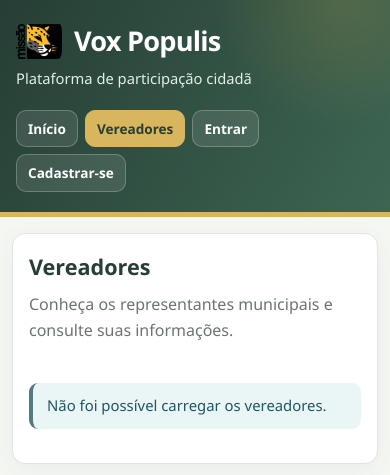
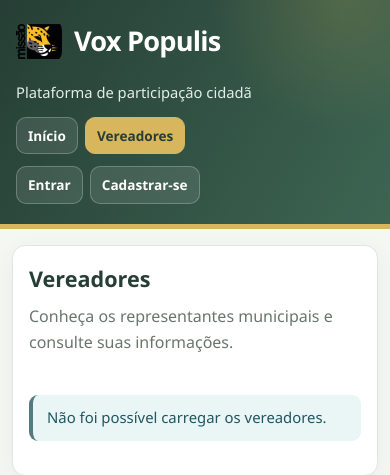
Before and after one commit to robertoarielfbelo2-cell/Projeto-Integrador, a PHP site: page /html/vereadores.html in a window 390 px wide. Shown: the top 475 px of the page. Run offline with PHP 8.4, Linux system fonts and the light colour scheme.

Commit message:
Reorganiza o cabecalho em uma linha e destaca a pagina atual
Logo a esquerda, Inicio e Vereadores ao centro e Entrar/Cadastrar-se a direita (empilha abaixo de 800px). O link da pagina atual recebe aria-current="page", com a mesma cor do hover.

```diff
--- a/frontend/css/style.css
+++ b/frontend/css/style.css
@@ -175,23 +175,41 @@
     font-weight: 500;
 }
 
-header nav {
-    display: flex;
-    flex-wrap: wrap;
+/* Cabeçalho do site em três colunas: logo | navegação | conta.
+   As colunas laterais têm a mesma largura (1fr), então a navegação fica no centro exato. */
+header:has(> nav) {
+    display: grid;
+    grid-template-columns: 1fr auto 1fr;
+    grid-template-areas:
+        "marca     nav conta"
+        "subtitulo nav conta";
     align-items: center;
-    gap: 9px;
-    margin-top: 19px;
+    column-gap: 24px;
 }
 
-header nav > span {
-    display: inline-flex;
+header:has(> nav) > h1 { grid-area: marca; }
+header:has(> nav) > p { grid-area: subtitulo; margin: 3px 0 0; }
+header:has(> nav) > nav { grid-area: nav; }
+header:has(> nav) > .conta { grid-area: conta; justify-self: end; }
+
+header nav,
+header .conta,
+header .conta > span {
+    display: flex;
     flex-wrap: wrap;
     align-items: center;
     gap: 9px;
 }
 
+/* O "hidden" do #areaCidadao precisa vencer o display: flex acima */
+header .conta > span[hidden] {
+    display: none;
+}
+
 header nav a,
 header nav button,
+header .conta a,
+header .conta button,
 #conteudoAdmin header > button {
     display: inline-flex;
     align-items: center;
@@ -210,13 +228,17 @@
 
 header nav a:hover,
 header nav button:hover,
+header .conta a:hover,
+header .conta button:hover,
 #conteudoAdmin header > button:hover {
     color: var(--verde-900);
     background: var(--amarelo);
     transform: translateY(-1px);
 }
 
-header nav a[aria-current="page"] {
+/* Página atual: mesma cor do hover */
+header nav a[aria-current="page"],
+header .conta a[aria-current="page"] {
     color: var(--verde-900);
     background: var(--amarelo);
     border-color: var(--amarelo);
@@ -806,6 +828,20 @@
         padding: 22px 20px;
     }
 
+    header:has(> nav) {
+        grid-template-columns: 1fr;
+        grid-template-areas:
+            "marca"
+            "subtitulo"
+            "nav"
+            "conta";
+        row-gap: 12px;
+    }
+
+    header:has(> nav) > .conta {
+        justify-self: start;
+    }
+
     #formFiltro {
         grid-template-columns: repeat(2, minmax(0, 1fr));
     }
@@ -838,12 +874,15 @@
     }
 
     header nav,
-    header nav > span {
+    header .conta,
+    header .conta > span {
         gap: 7px;
     }
 
     header nav a,
-    header nav button {
+    header nav button,
+    header .conta a,
+    header .conta button {
         min-height: 36px;
         padding: 7px 11px;
         font-size: 0.85rem;
--- a/frontend/html/cadastro.html
+++ b/frontend/html/cadastro.html
@@ -17,8 +17,12 @@
         <nav aria-label="Navegação principal">
             <a href="index.html">Início</a>
             <a href="vereadores.html">Vereadores</a>
+        </nav>
+
+        <div class="conta">
             <a href="login.html">Entrar</a>
-        </nav>
+            <a href="cadastro.html" aria-current="page">Cadastrar-se</a>
+        </div>
     </header>
 
     <main>
--- a/frontend/html/index.html
+++ b/frontend/html/index.html
@@ -16,9 +16,11 @@
         <p>Plataforma de participação cidadã</p>
 
         <nav aria-label="Navegação principal">
-            <a href="index.html">Início</a>
+            <a href="index.html" aria-current="page">Início</a>
             <a href="vereadores.html">Vereadores</a>
+        </nav>
 
+        <div class="conta">
             <span id="linksVisitante">
                 <a href="login.html">Entrar</a>
                 <a href="cadastro.html">Cadastrar-se</a>
@@ -28,7 +30,7 @@
                 <span id="nomeCidadao"></span>
                 <button type="button" id="botaoSair">Sair</button>
             </span>
-        </nav>
+        </div>
     </header>
 
     <main>
--- a/frontend/html/login.html
+++ b/frontend/html/login.html
@@ -16,8 +16,12 @@
         <nav aria-label="Navegação principal">
             <a href="index.html">Início</a>
             <a href="vereadores.html">Vereadores</a>
+        </nav>
+
+        <div class="conta">
+            <a href="login.html" aria-current="page">Entrar</a>
             <a href="cadastro.html">Cadastrar-se</a>
-        </nav>
+        </div>
     </header>
 
     <main>
--- a/frontend/html/vereadores.html
+++ b/frontend/html/vereadores.html
@@ -17,9 +17,12 @@
         <nav aria-label="Navegação principal">
             <a href="index.html">Início</a>
             <a href="vereadores.html" aria-current="page">Vereadores</a>
+        </nav>
+
+        <div class="conta">
             <a href="login.html">Entrar</a>
             <a href="cadastro.html">Cadastrar-se</a>
-        </nav>
+        </div>
     </header>
 
     <main>
```
